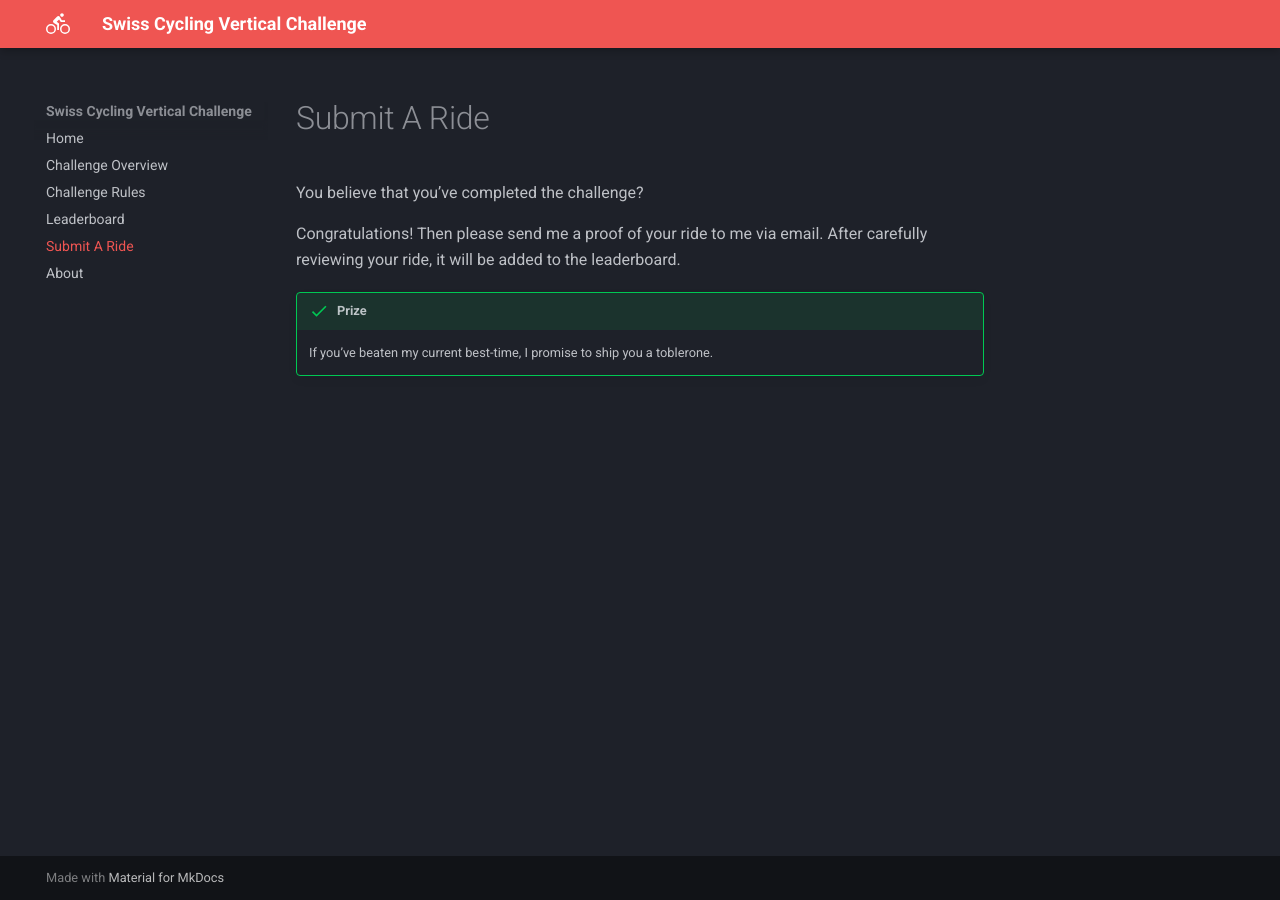
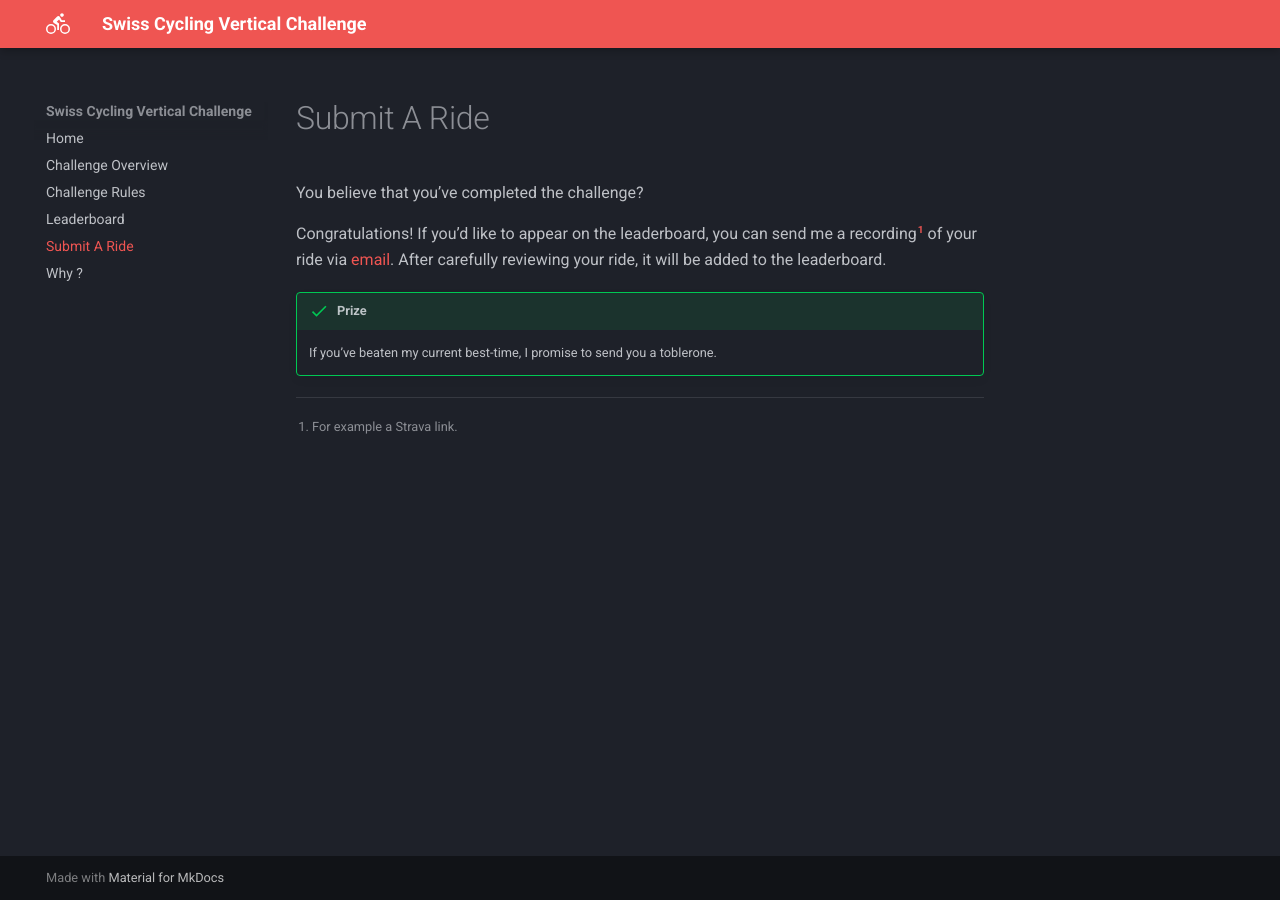
Before and after one commit to arthurgassner/swisscycling-vertical-frontend, an MkDocs documentation site: the page built from docs/submit_a_ride.md, in a window 1280 px wide. Built offline with MkDocs 1.6.1 and Material for MkDocs 9.7.7, drawn with Linux system fonts in a browser that asks for light colours; a script that is not in the unit is left out.

Commit message:
Clean up structure

```diff
--- a/docs/submit_a_ride.md
+++ b/docs/submit_a_ride.md
@@ -2,8 +2,9 @@
 
 You believe that you've completed the challenge?
 
-Congratulations! Then please send me a proof of your ride to me via email.
-After carefully reviewing your ride, it will be added to the leaderboard.
+Congratulations! If you'd like to appear on the leaderboard, you can send me a recording[^1] of your ride via [email](mailto:arth.gassner@gmail.com). After carefully reviewing your ride, it will be added to the leaderboard.
+
+[^1]: For example a Strava link.
 
 !!! success "Prize"
-    If you've beaten my current best-time, I promise to ship you a toblerone.
+    If you've beaten my current best-time, I promise to send you a toblerone.
--- a/mkdocs.yml
+++ b/mkdocs.yml
@@ -15,7 +15,7 @@ nav:
   - Challenge Rules: rules.md
   - Leaderboard: leaderboard.md
   - Submit A Ride: submit_a_ride.md
-  - About: about.md
+  - Why ?: why.md
 markdown_extensions:
   - attr_list
   - pymdownx.emoji:
@@ -26,6 +26,7 @@ markdown_extensions:
   - admonition
   - pymdownx.details
   - pymdownx.superfences
+  - footnotes
 extra_css:
   - https://unpkg.com/leaflet/dist/leaflet.css
 extra_javascript:
```
Also changed, not shown: docs/about.md (deleted).
